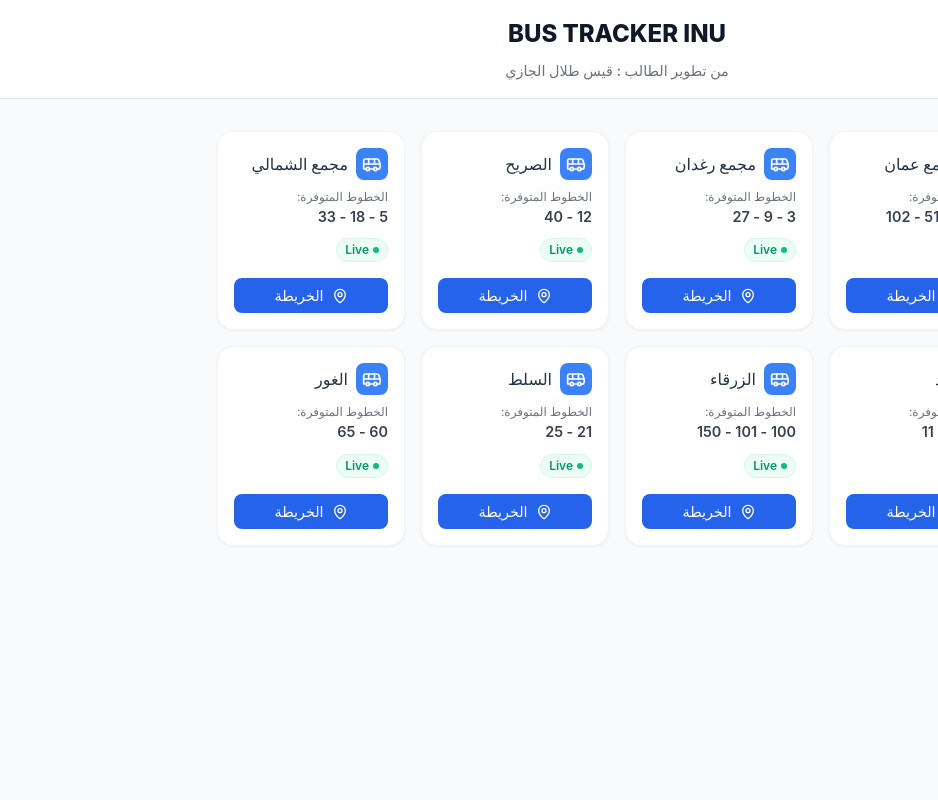
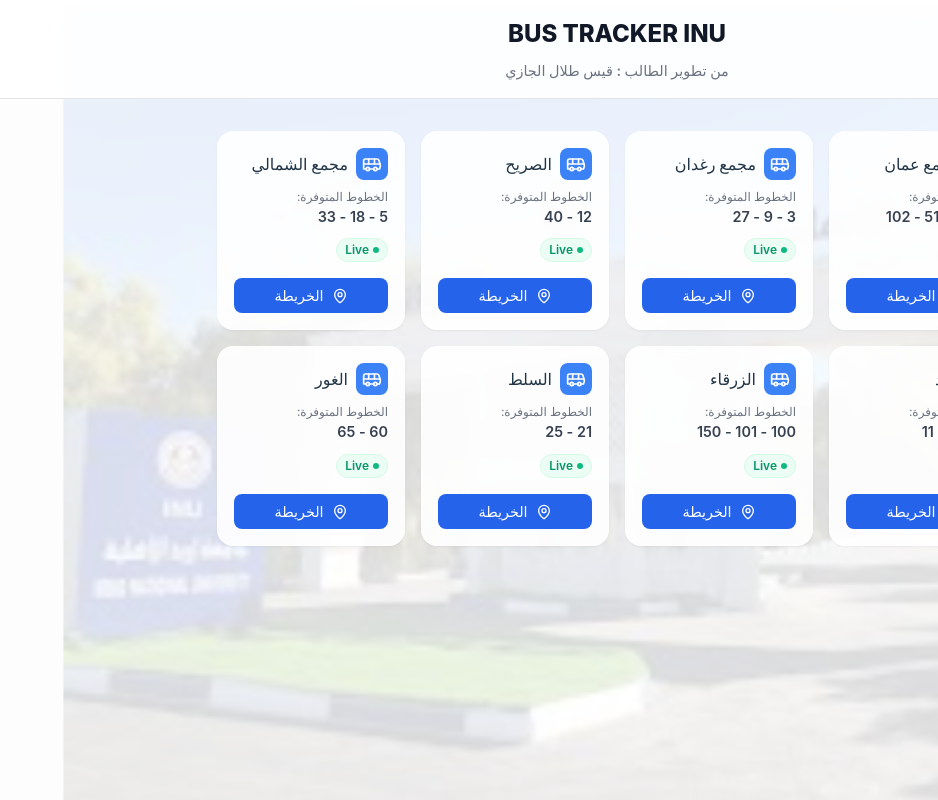
Before and after one commit to qaes26/my-pp-bus, a React (Vite) app: page / in a window 1280 px wide. Shown: the whole page, without its empty margins (342-1280 px from the left). Built offline with nearby package versions, Linux system fonts and the light colour scheme.

Commit message:
UI: Add custom background image with transparent overlay

```diff
--- a/src/index.css
+++ b/src/index.css
@@ -19,6 +19,13 @@
   /* RTL Support */
   min-width: 320px;
   min-height: 100vh;
+
+  /* Background Image Setup */
+  background-image: linear-gradient(rgba(255, 255, 255, 0.85), rgba(255, 255, 255, 0.85)), url('./assets/bg.png');
+  background-size: cover;
+  background-position: center;
+  background-attachment: fixed;
+  background-repeat: no-repeat;
 }
 
 #root {
@@ -28,9 +35,10 @@
 
 /* App Header */
 .app-header {
-  background: white;
+  background: rgba(255, 255, 255, 0.9);
+  backdrop-filter: blur(8px);
   padding: 1rem;
-  border-bottom: 1px solid #E5E7EB;
+  border-bottom: 1px solid rgba(0, 0, 0, 0.1);
   text-align: center;
   margin-bottom: 1rem;
 }
@@ -61,8 +69,9 @@
 
 /* Terminal Card */
 .terminal-card {
-  background: white;
-  border: 1px solid #F3F4F6;
+  background: rgba(255, 255, 255, 0.9);
+  backdrop-filter: blur(4px);
+  border: 1px solid rgba(255, 255, 255, 0.5);
   border-radius: 16px;
   padding: 1rem;
   box-shadow: 0 1px 3px rgba(0, 0, 0, 0.05);
```
Also changed, not shown: src/assets/bg.png (added).
